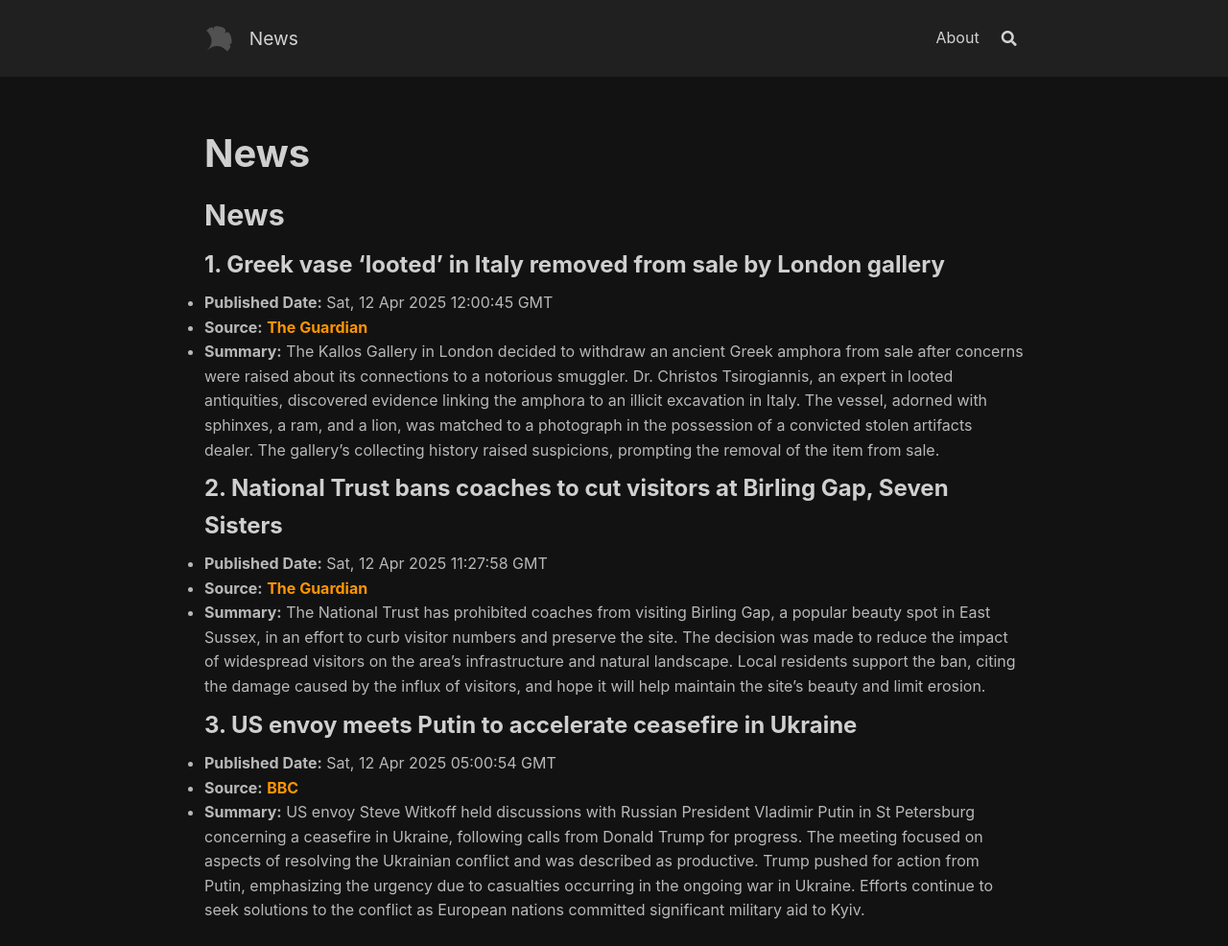
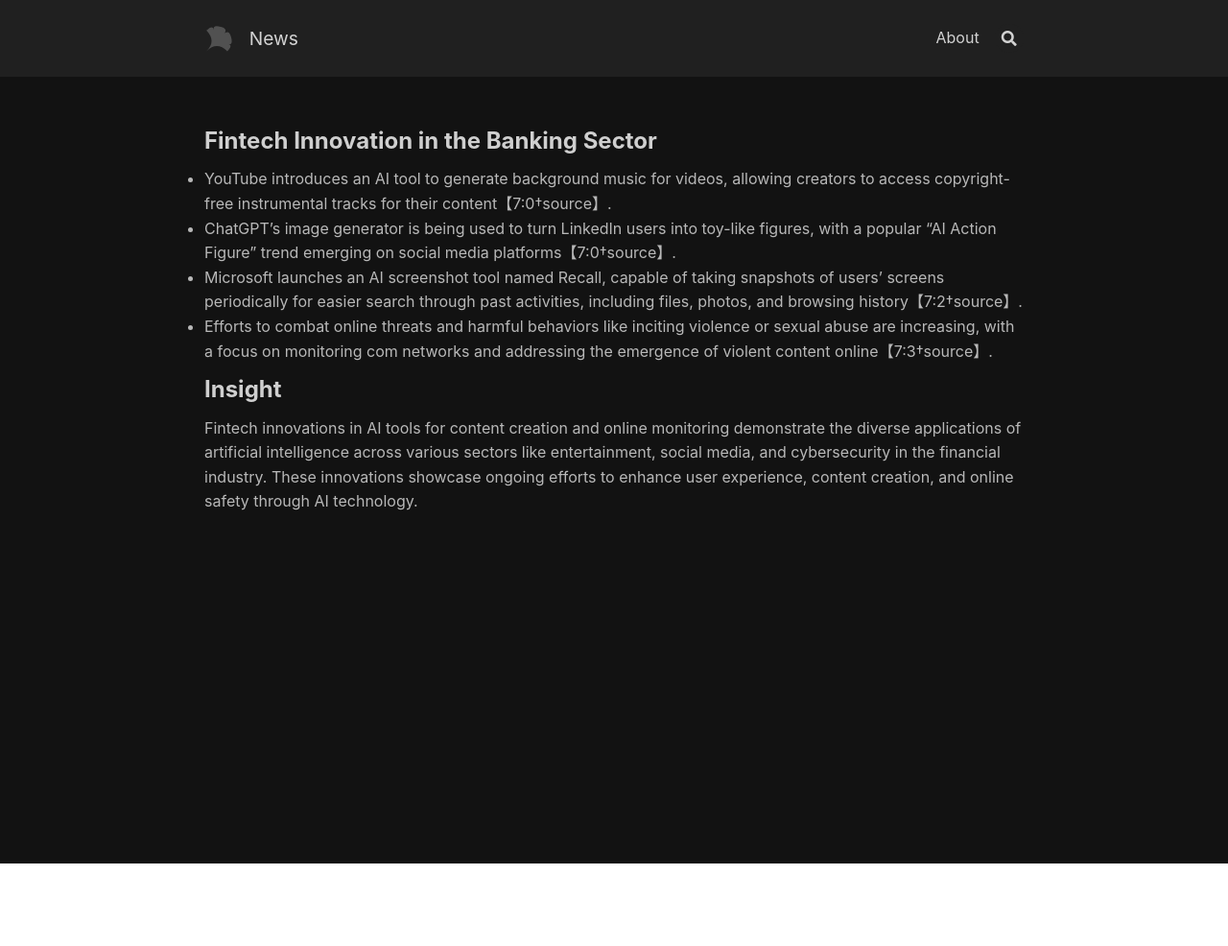
Before and after one commit to jonhadfield/jonhadfield.github.io, a Jekyll site: the page built from index.md, in a window 1280 px wide. Shown: the whole page at 96% size. Built offline with Jekyll 4.4.1, drawn with Linux system fonts in a browser that asks for light colours; nearby versions of some CDN libraries; after the commit the page ends 900 px from its top, so only the background shows below that.

Commit message:
update files.

```diff
--- a/index.md
+++ b/index.md
@@ -20,19 +20,12 @@ footer: false
 ---
 
 
-# News
-## News
-### 1. **Greek vase ‘looted’ in Italy removed from sale by London gallery**
-- **Published Date:** Sat, 12 Apr 2025 12:00:45 GMT
-- **Source:** [The Guardian](https://www.theguardian.com/science/2025/apr/12/greek-vase-looted-in-italy-removed-from-sale-by-london-gallery)
-- **Summary:** The Kallos Gallery in London decided to withdraw an ancient Greek amphora from sale after concerns were raised about its connections to a notorious smuggler. Dr. Christos Tsirogiannis, an expert in looted antiquities, discovered evidence linking the amphora to an illicit excavation in Italy. The vessel, adorned with sphinxes, a ram, and a lion, was matched to a photograph in the possession of a convicted stolen artifacts dealer. The gallery's collecting history raised suspicions, prompting the removal of the item from sale.
+### Fintech Innovation in the Banking Sector
 
-### 2. **National Trust bans coaches to cut visitors at Birling Gap, Seven Sisters**
-- **Published Date:** Sat, 12 Apr 2025 11:27:58 GMT
-- **Source:** [The Guardian](https://www.theguardian.com/uk-news/2025/apr/12/birling-gap-seven-sisters-national-trust-bans-coaches-east-sussex-cut-visitor-numbers)
-- **Summary:** The National Trust has prohibited coaches from visiting Birling Gap, a popular beauty spot in East Sussex, in an effort to curb visitor numbers and preserve the site. The decision was made to reduce the impact of widespread visitors on the area's infrastructure and natural landscape. Local residents support the ban, citing the damage caused by the influx of visitors, and hope it will help maintain the site's beauty and limit erosion.
+- YouTube introduces an AI tool to generate background music for videos, allowing creators to access copyright-free instrumental tracks for their content【7:0†source】.
+- ChatGPT's image generator is being used to turn LinkedIn users into toy-like figures, with a popular "AI Action Figure" trend emerging on social media platforms【7:0†source】.
+- Microsoft launches an AI screenshot tool named Recall, capable of taking snapshots of users' screens periodically for easier search through past activities, including files, photos, and browsing history【7:2†source】.
+- Efforts to combat online threats and harmful behaviors like inciting violence or sexual abuse are increasing, with a focus on monitoring com networks and addressing the emergence of violent content online【7:3†source】.
 
-### 3. **US envoy meets Putin to accelerate ceasefire in Ukraine**
-- **Published Date:** Sat, 12 Apr 2025 05:00:54 GMT
-- **Source:** [BBC](https://www.bbc.com/news/articles/crm3kxxx8x9o)
-- **Summary:** US envoy Steve Witkoff held discussions with Russian President Vladimir Putin in St Petersburg concerning a ceasefire in Ukraine, following calls from Donald Trump for progress. The meeting focused on aspects of resolving the Ukrainian conflict and was described as productive. Trump pushed for action from Putin, emphasizing the urgency due to casualties occurring in the ongoing war in Ukraine. Efforts continue to seek solutions to the conflict as European nations committed significant military aid to Kyiv.
+### Insight
+Fintech innovations in AI tools for content creation and online monitoring demonstrate the diverse applications of artificial intelligence across various sectors like entertainment, social media, and cybersecurity in the financial industry. These innovations showcase ongoing efforts to enhance user experience, content creation, and online safety through AI technology.
```
